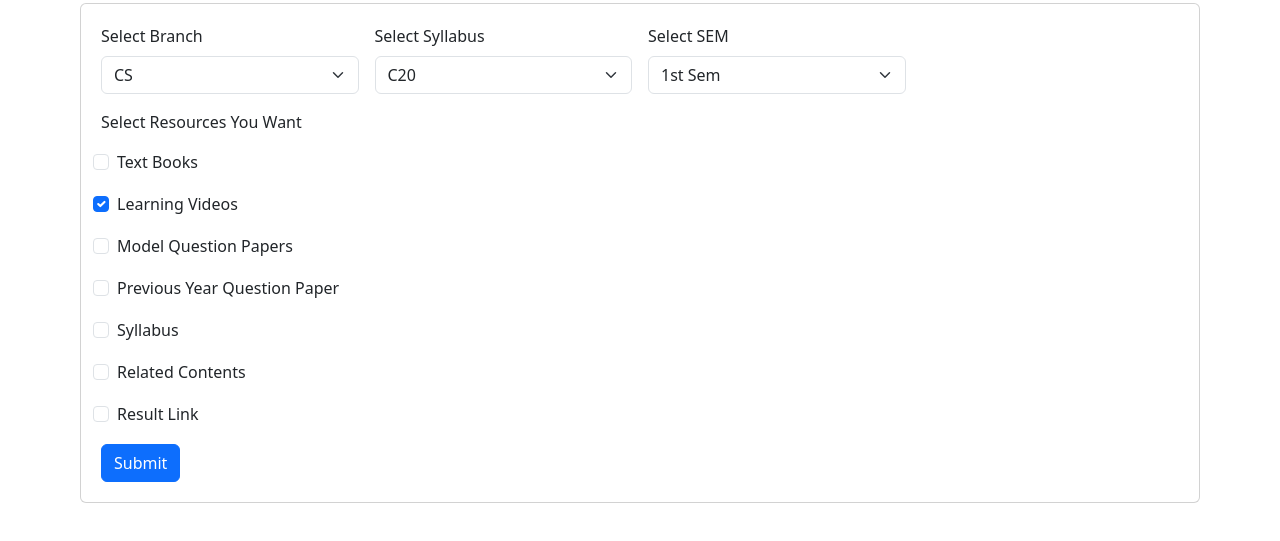
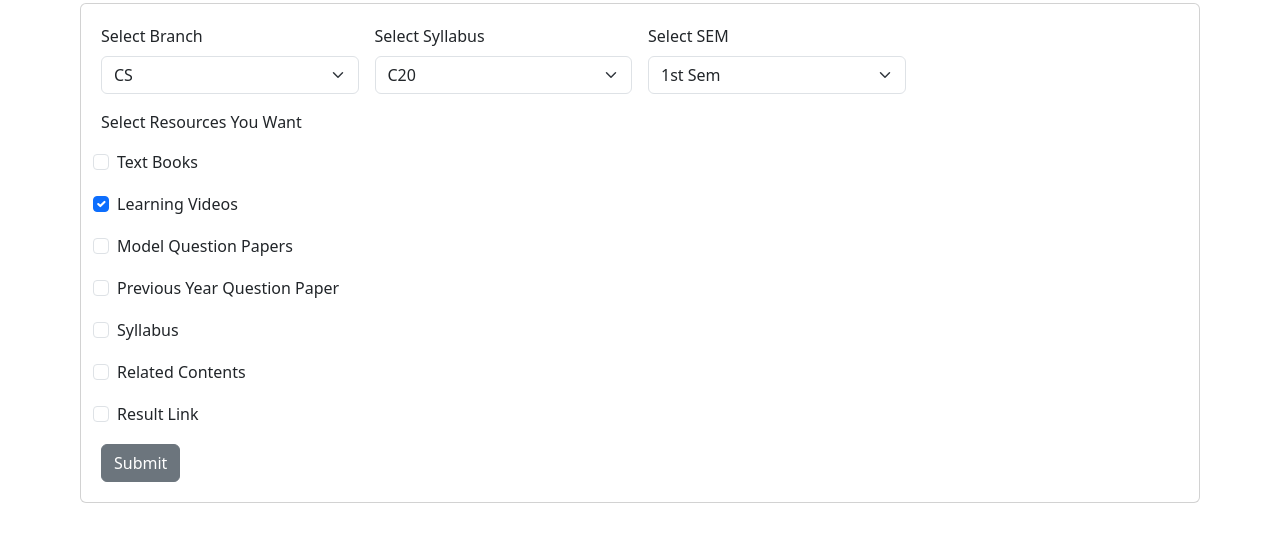
Before and after one commit to ujjwalyadavsg/diploma, a plain HTML site: page index.html in a window 1280 px wide. Shown: the part 73-614 px from the top of the page. Drawn offline with nearby package versions, Linux system fonts and the light colour scheme.

Commit message:
Update index.html

```diff
--- a/index.html
+++ b/index.html
@@ -22,6 +22,10 @@
     .head{
         display: flex;
         justify-content: center;
+    }
+    a{
+        color: white;
+        text-decoration: none;
     }
 </style>
 <body>
@@ -125,7 +129,7 @@
 
 
             <div class="col-12">
-              <button class="btn btn-primary" type="submit">Submit</button>
+              <button class="btn btn-secondary" id="ok" type="submit"><a href="index2.html">Submit</a></button>
             </div>
           </form>
         </div>
@@ -133,4 +137,9 @@
 
 </body>
 <script src="https://cdn.jsdelivr.net/npm/bootstrap@5.3.0-alpha1/dist/js/bootstrap.bundle.min.js" integrity="sha384-w76AqPfDkMBDXo30jS1Sgez6pr3x5MlQ1ZAGC+nuZB+EYdgRZgiwxhTBTkF7CXvN" crossorigin="anonymous"></script>
+<!-- <script>
+    document.getElementById("ok").onclick = function (){
+        location.href =
+    }
+</script> -->
 </html>
```
